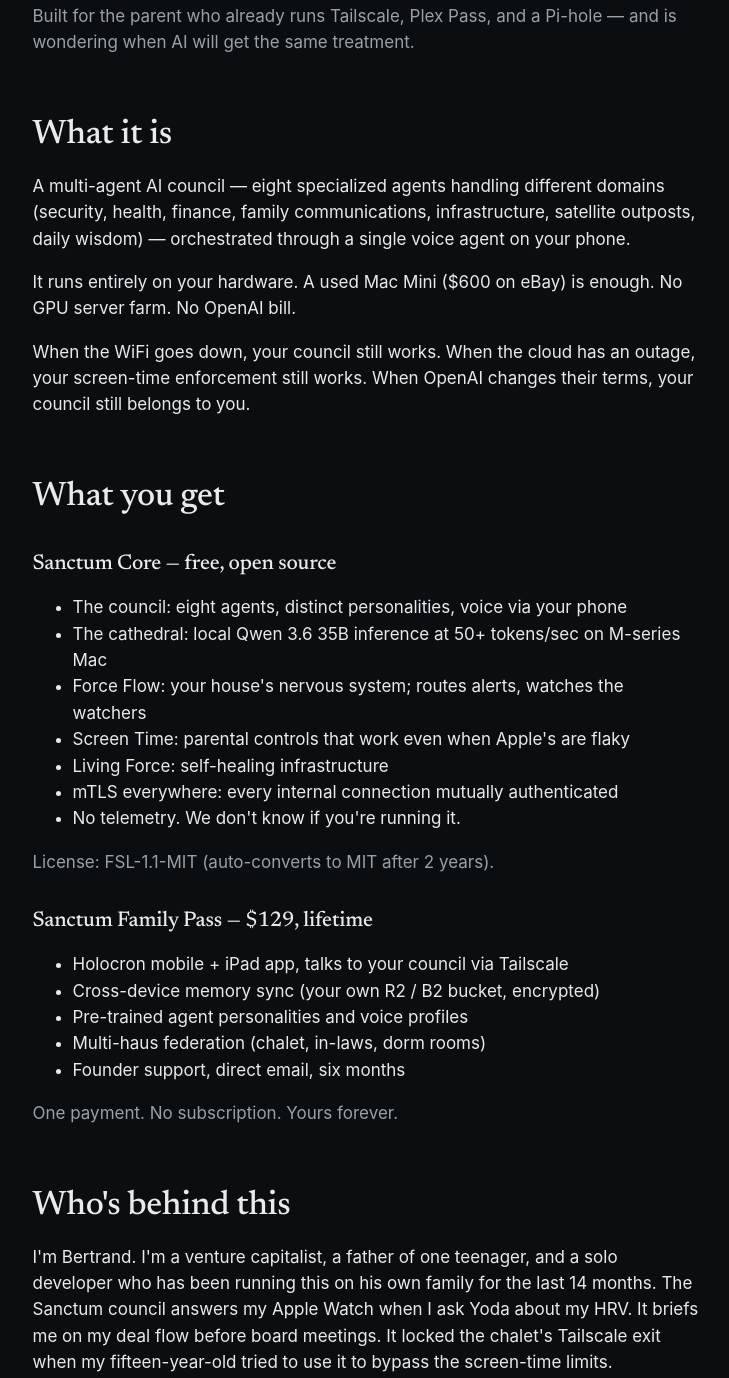
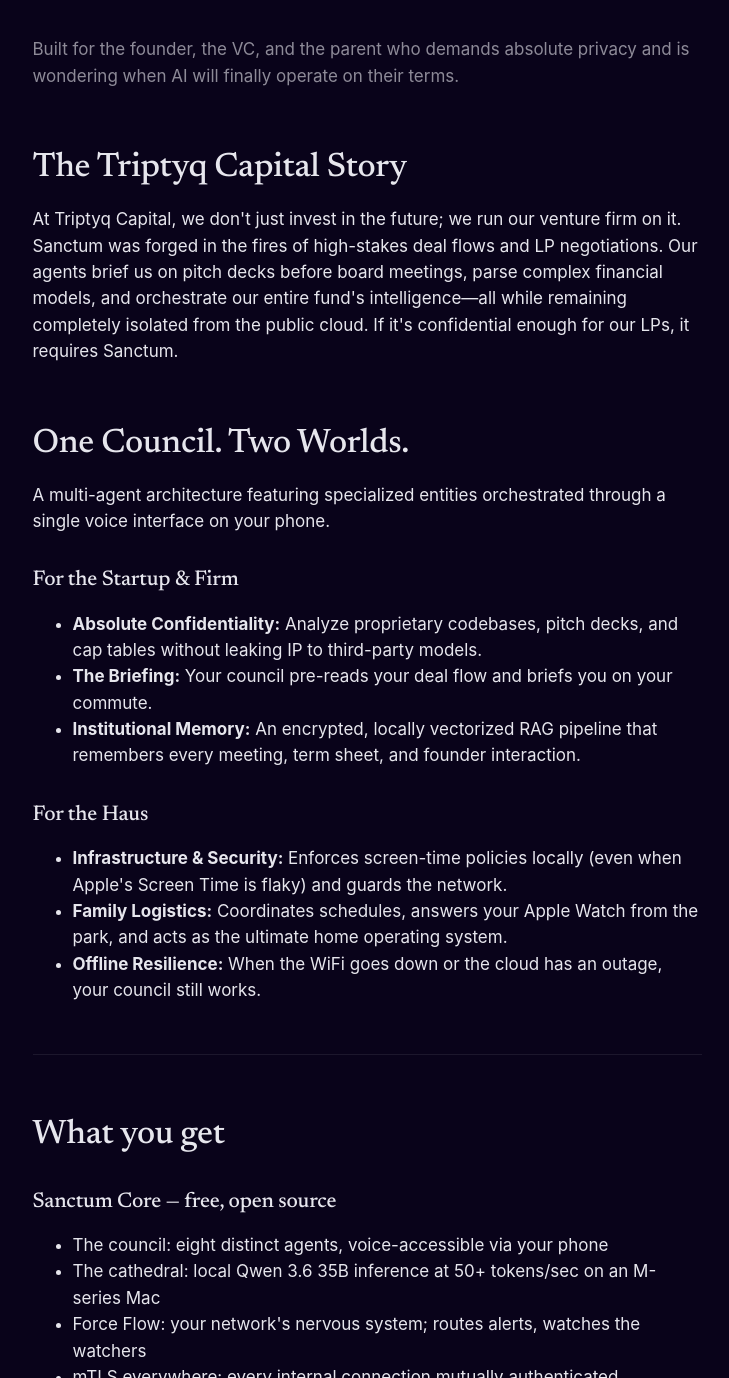
Before and after one commit to Ogilthorp3/sanctum-haus, an Astro site: page / in a window 1280 px wide. Shown: the part 770-2148 px from the top of the page, without its empty margins (273-1002 px from the left). Built offline with nearby package versions, Linux system fonts and the light colour scheme; Astro itself is replaced by a stand-in of ours.

Commit message:
feat: update landing page with Triptyq Capital narrative and brand tokens

```diff
--- a/src/pages/index.astro
+++ b/src/pages/index.astro
@@ -2,24 +2,22 @@
 import Base from "../layouts/Base.astro";
 import EmailCapture from "../components/EmailCapture.astro";
 
-const title = "Sanctum · An AI council for the haus you actually own";
+const title = "Sanctum · The AI council for your firm and your family.";
 ---
 
 <Base
     title={title}
-    description="A council of local AI agents that runs on hardware you own, in a house you live in, for a family you actually have. No cloud round-trip."
+    description="A multi-agent AI council that runs entirely on hardware you own. Built to operate a venture capital firm with absolute confidentiality, and robust enough to run your home."
 >
     <main>
         <p class="tagline">Coming soon · founder beta</p>
 
-        <h1>Your haus already has a brain.<br />It just doesn't know yet.</h1>
+        <h1>Your firm already has a brain.<br />It just doesn't know it yet.</h1>
 
         <p class="lede">
             Sanctum is a council of local AI agents that runs on hardware
-            you own, in a house you live in, for a family you actually
-            have. No cloud round-trip. No "your data may be used to
-            improve our models." No subscription that can disappear next
-            quarter.
+            you own, operating with zero cloud dependencies. No OpenAI API bills. No "your data may be used to improve our models."
+            Total sovereignty over your startup's secrets, your LP communications, and your family's data.
         </p>
 
         <EmailCapture listName="founders" />
@@ -27,39 +25,45 @@ const title = "Sanctum · An AI council for the haus you actually own";
         <hr />
 
         <p class="muted">
-            Built for the parent who already runs Tailscale, Plex Pass,
-            and a Pi-hole — and is wondering when AI will get the same
-            treatment.
+            Built for the founder, the VC, and the parent who demands absolute privacy and is wondering when AI will finally operate on their terms.
         </p>
 
-        <h2>What it is</h2>
+        <h2>The Triptyq Capital Story</h2>
         <p>
-            A multi-agent AI council — eight specialized agents handling
-            different domains (security, health, finance, family
-            communications, infrastructure, satellite outposts, daily
-            wisdom) — orchestrated through a single voice agent on your
-            phone.
+            At Triptyq Capital, we don't just invest in the future; we run our venture firm on it.
+            Sanctum was forged in the fires of high-stakes deal flows and LP negotiations.
+            Our agents brief us on pitch decks before board meetings, parse complex financial models, and orchestrate our entire fund's intelligence—all while remaining completely isolated from the public cloud.
+            If it's confidential enough for our LPs, it requires Sanctum.
         </p>
+
+        <h2>One Council. Two Worlds.</h2>
         <p>
-            It runs entirely on your hardware. A used Mac Mini ($600 on
-            eBay) is enough. No GPU server farm. No OpenAI bill.
+            A multi-agent architecture featuring specialized entities orchestrated through a single voice interface on your phone.
         </p>
-        <p>
-            When the WiFi goes down, your council still works. When the
-            cloud has an outage, your screen-time enforcement still works.
-            When OpenAI changes their terms, your council still belongs to
-            you.
-        </p>
+
+        <h3>For the Startup & Firm</h3>
+        <ul>
+            <li><strong>Absolute Confidentiality:</strong> Analyze proprietary codebases, pitch decks, and cap tables without leaking IP to third-party models.</li>
+            <li><strong>The Briefing:</strong> Your council pre-reads your deal flow and briefs you on your commute.</li>
+            <li><strong>Institutional Memory:</strong> An encrypted, locally vectorized RAG pipeline that remembers every meeting, term sheet, and founder interaction.</li>
+        </ul>
+
+        <h3>For the Haus</h3>
+        <ul>
+            <li><strong>Infrastructure & Security:</strong> Enforces screen-time policies locally (even when Apple's Screen Time is flaky) and guards the network.</li>
+            <li><strong>Family Logistics:</strong> Coordinates schedules, answers your Apple Watch from the park, and acts as the ultimate home operating system.</li>
+            <li><strong>Offline Resilience:</strong> When the WiFi goes down or the cloud has an outage, your council still works.</li>
+        </ul>
+
+        <hr />
 
         <h2>What you get</h2>
 
         <h3>Sanctum Core — free, open source</h3>
         <ul>
-            <li>The council: eight agents, distinct personalities, voice via your phone</li>
-            <li>The cathedral: local Qwen 3.6 35B inference at 50+ tokens/sec on M-series Mac</li>
-            <li>Force Flow: your house's nervous system; routes alerts, watches the watchers</li>
-            <li>Screen Time: parental controls that work even when Apple's are flaky</li>
-            <li>Living Force: self-healing infrastructure</li>
+            <li>The council: eight distinct agents, voice-accessible via your phone</li>
+            <li>The cathedral: local Qwen 3.6 35B inference at 50+ tokens/sec on an M-series Mac</li>
+            <li>Force Flow: your network's nervous system; routes alerts, watches the watchers</li>
             <li>mTLS everywhere: every internal connection mutually authenticated</li>
             <li>No telemetry. We don't know if you're running it.</li>
         </ul>
@@ -67,30 +71,27 @@ const title = "Sanctum · An AI council for the haus you actually own";
             License: FSL-1.1-MIT (auto-converts to MIT after 2 years).
         </p>
 
-        <h3>Sanctum Family Pass — $129, lifetime</h3>
+        <h3>Sanctum Founder Pass — $129, lifetime</h3>
         <ul>
-            <li>Holocron mobile + iPad app, talks to your council via Tailscale</li>
-            <li>Cross-device memory sync (your own R2 / B2 bucket, encrypted)</li>
-            <li>Pre-trained agent personalities and voice profiles</li>
-            <li>Multi-haus federation (chalet, in-laws, dorm rooms)</li>
+            <li>Holocron mobile + iPad app, seamlessly syncing with your council via Tailscale</li>
+            <li>Cross-device encrypted memory sync (your own R2 / B2 bucket)</li>
+            <li>Pre-trained agent personalities and voice profiles tailored for executives</li>
+            <li>Multi-haus federation (office, chalet, in-laws, dorm rooms)</li>
             <li>Founder support, direct email, six months</li>
+            <li><strong>Triptyq Capital Portfolio & LPs:</strong> Lifetime free access for all our portfolio founders (and yes, our LPs too 😉).</li>
         </ul>
         <p class="muted">One payment. No subscription. Yours forever.</p>
 
         <h2>Who's behind this</h2>
         <p>
-            I'm Bertrand. I'm a venture capitalist, a father of one
-            teenager, and a solo developer who has been running this on
-            his own family for the last 14 months. The Sanctum council
-            answers my Apple Watch when I ask Yoda about my HRV. It briefs
-            me on my deal flow before board meetings. It locked the
-            chalet's Tailscale exit when my fifteen-year-old tried to use
-            it to bypass the screen-time limits.
+            I'm Bertrand. I'm a venture capitalist, a father of a teenager, and a solo developer who has been running Triptyq Capital and my family on this exact stack for the last 14 months.
+        </p>
+        <p>
+            The Sanctum council answers my Apple Watch when I ask Yoda about my HRV after a Thursday morning park session. It briefs me on emerging tech investments before my Friday board meetings. And it famously locked the chalet's Tailscale exit when my fifteen-year-old tried to bypass the network limits.
         </p>
         <p>
             I am building Sanctum because I want it to exist. The business
-            model is "I can't keep maintaining this for free, but I refuse
-            to make it depend on the cloud." A one-time payment for
+            model is simple: I refuse to make it depend on the cloud. A one-time payment for
             premium features pays for the time. The open-source core stays
             free forever.
         </p>
--- a/src/styles/global.css
+++ b/src/styles/global.css
@@ -2,13 +2,16 @@
    sites feel like the same brand without sharing a stylesheet. */
 
 :root {
-    --bg: #0B0E11;
-    --bg-elev: #11161A;
-    --fg: #E8EAEC;
-    --fg-muted: #9AA0A6;
-    --accent: #34D9C7;
-    --warm: #E2B670;
-    --rule: #1F2429;
+    /* Triptyq Masterpiece Theme */
+    --bg: #09031a;
+    --bg-elev: #130a2e;
+    --fg: rgba(250, 250, 255, 0.92);
+    --fg-muted: rgba(250, 250, 255, 0.55);
+    --accent: #e22a3a;
+    --warm: #ff8a2a;
+    --rule: rgba(255, 255, 255, 0.08);
+    --purple: #4a32ff;
+    --violet: #3a1d88;
 
     /* Body: SF, falls back to system. Newsreader for display. */
     --font-body: -apple-system, BlinkMacSystemFont, "SF Pro Text",
```
